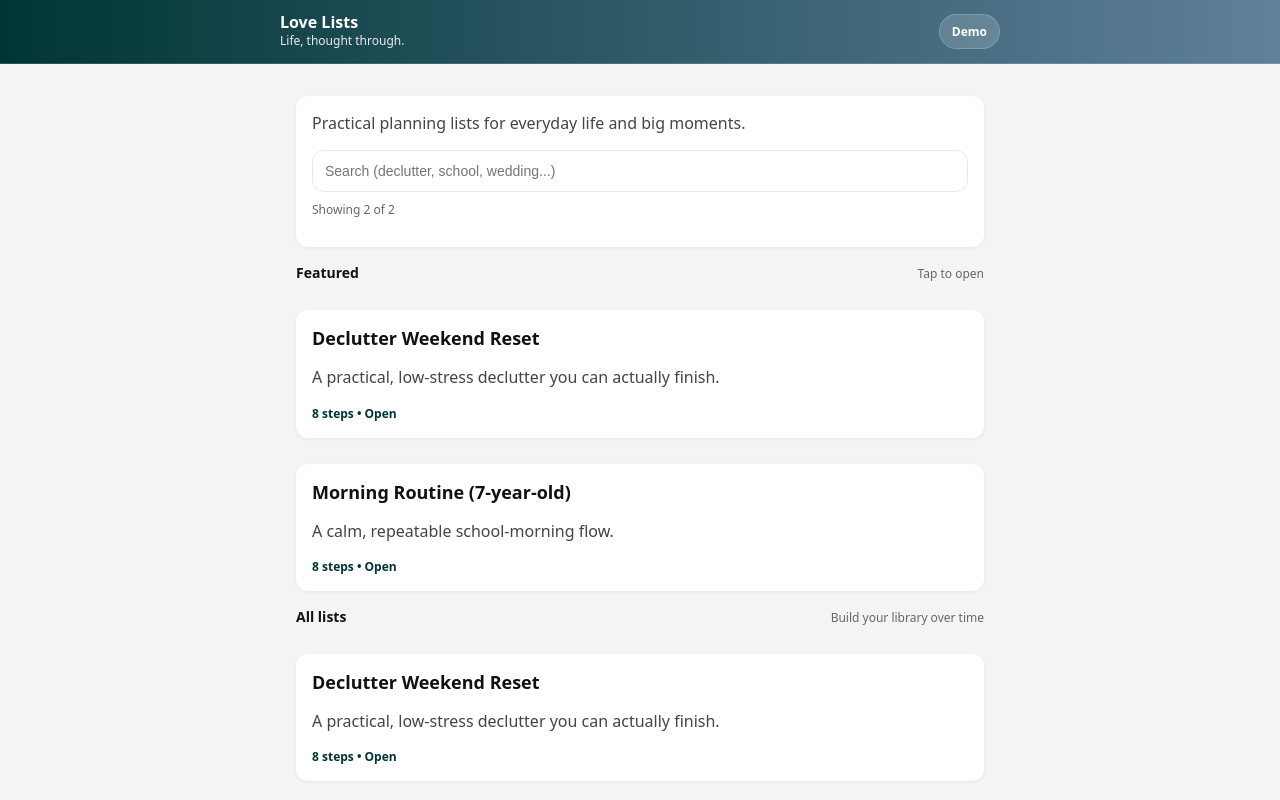
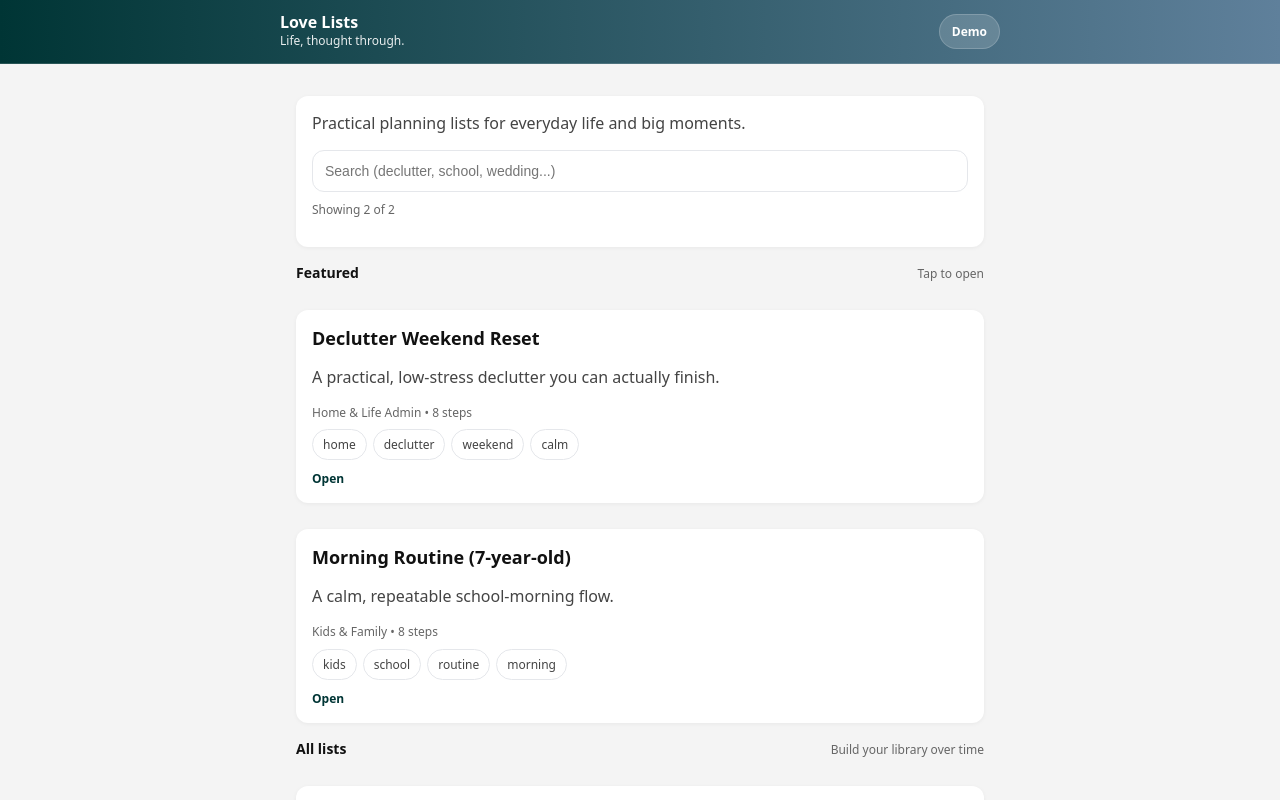
Before and after one commit to Willmacp/love-lists, a React (Vite) app: page / in a window 1280 px wide. Shown: the top 800 px of the page. Built offline with nearby package versions, Linux system fonts and the light colour scheme.

Commit message:
Update App.tsx

```diff
--- a/src/App.tsx
+++ b/src/App.tsx
@@ -9,7 +9,6 @@ type Template = {
   tags: string[];
   steps: string[];
 };
-
 
 function storageKey(listId: string) {
   return `lovelists_progress_${listId}`;
@@ -42,6 +41,57 @@ function Header({
   );
 }
 
+function TagPills({ tags }: { tags: string[] }) {
+  return (
+    <div style={{ display: "flex", flexWrap: "wrap", gap: 6, marginTop: 8 }}>
+      {tags.slice(0, 8).map((tag) => (
+        <span
+          key={tag}
+          style={{
+            fontSize: 12,
+            padding: "6px 10px",
+            borderRadius: 999,
+            border: "1px solid #e5e7eb",
+            background: "#fff",
+            color: "#444",
+          }}
+        >
+          {tag}
+        </span>
+      ))}
+    </div>
+  );
+}
+
+function ListCard({
+  l,
+  onOpen,
+}: {
+  l: Template;
+  onOpen: (id: string) => void;
+}) {
+  return (
+    <div
+      className="card"
+      style={{ cursor: "pointer" }}
+      onClick={() => onOpen(l.id)}
+      role="button"
+      tabIndex={0}
+    >
+      <h2 style={{ marginTop: 0 }}>{l.title}</h2>
+      <p>{l.description}</p>
+
+      <p style={{ fontSize: 12, color: "#666", marginTop: 6, marginBottom: 8 }}>
+        {l.category} • {l.steps.length} steps
+      </p>
+
+      <TagPills tags={l.tags} />
+
+      <div className="cardAction">Open</div>
+    </div>
+  );
+}
+
 export default function App() {
   const lists = templates as Template[];
 
@@ -57,7 +107,9 @@ export default function App() {
     const q = query.trim().toLowerCase();
     if (!q) return lists;
     return lists.filter((l) => {
-      const hay = `${l.title} ${l.description}`.toLowerCase();
+      const hay = `${l.title} ${l.description} ${l.category} ${l.tags.join(
+        " "
+      )}`.toLowerCase();
       return hay.includes(q);
     });
   }, [query, lists]);
@@ -135,18 +187,7 @@ export default function App() {
 
           <div className="steps">
             {featured.map((l) => (
-              <div
-                key={l.id}
-                className="card"
-                style={{ cursor: "pointer" }}
-                onClick={() => setActiveId(l.id)}
-                role="button"
-                tabIndex={0}
-              >
-                <h2 style={{ marginTop: 0 }}>{l.title}</h2>
-                <p>{l.description}</p>
-                <div className="cardAction">{l.steps.length} steps • Open</div>
-              </div>
+              <ListCard key={l.id} l={l} onOpen={setActiveId} />
             ))}
           </div>
 
@@ -157,18 +198,7 @@ export default function App() {
 
           <div className="steps">
             {filtered.map((l) => (
-              <div
-                key={l.id}
-                className="card"
-                style={{ cursor: "pointer" }}
-                onClick={() => setActiveId(l.id)}
-                role="button"
-                tabIndex={0}
-              >
-                <h2 style={{ marginTop: 0 }}>{l.title}</h2>
-                <p>{l.description}</p>
-                <div className="cardAction">{l.steps.length} steps • Open</div>
-              </div>
+              <ListCard key={l.id} l={l} onOpen={setActiveId} />
             ))}
           </div>
         </div>
@@ -188,6 +218,12 @@ export default function App() {
         <div className="card">
           <h2 style={{ marginTop: 0 }}>{active.title}</h2>
           <p>{active.description}</p>
+
+          <p style={{ fontSize: 12, color: "#666", marginTop: 6 }}>
+            {active.category}
+          </p>
+
+          <TagPills tags={active.tags} />
 
           <div className="progressWrap">
             <div className="progressMeta">
```
